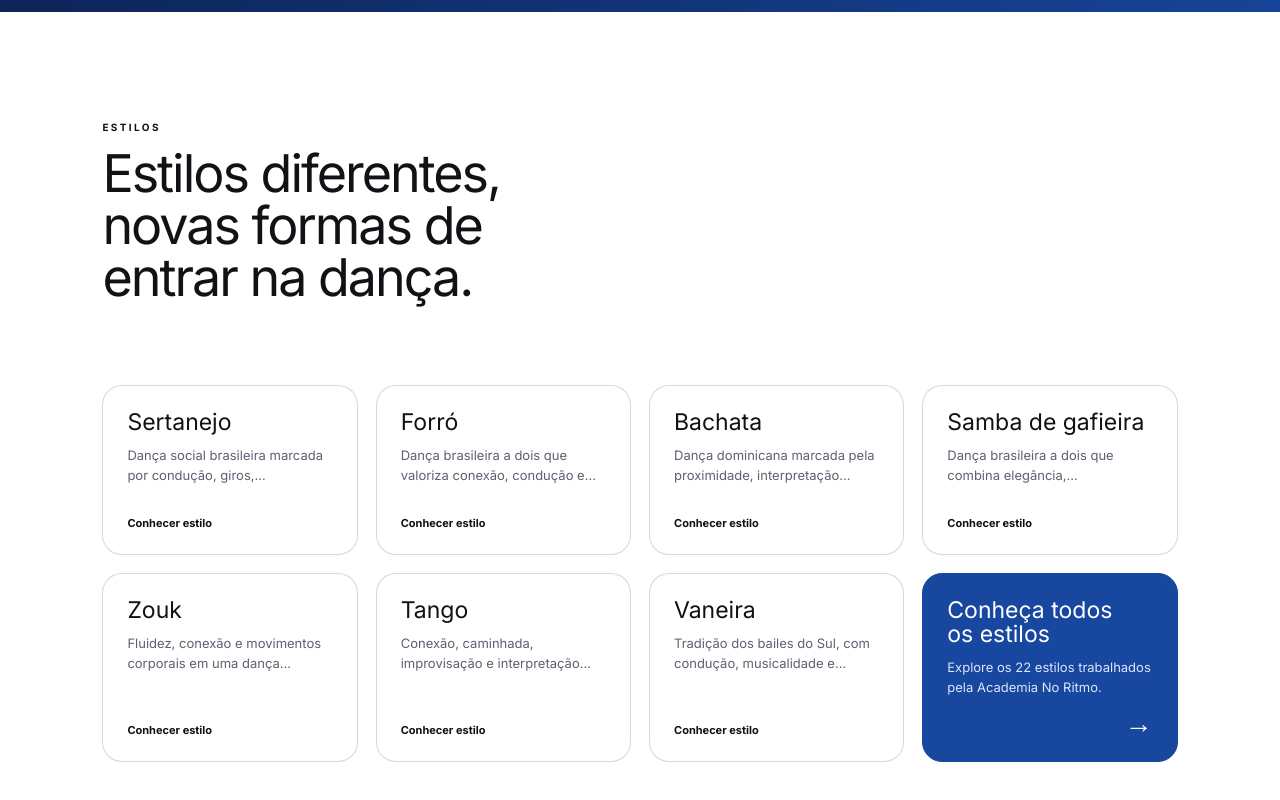
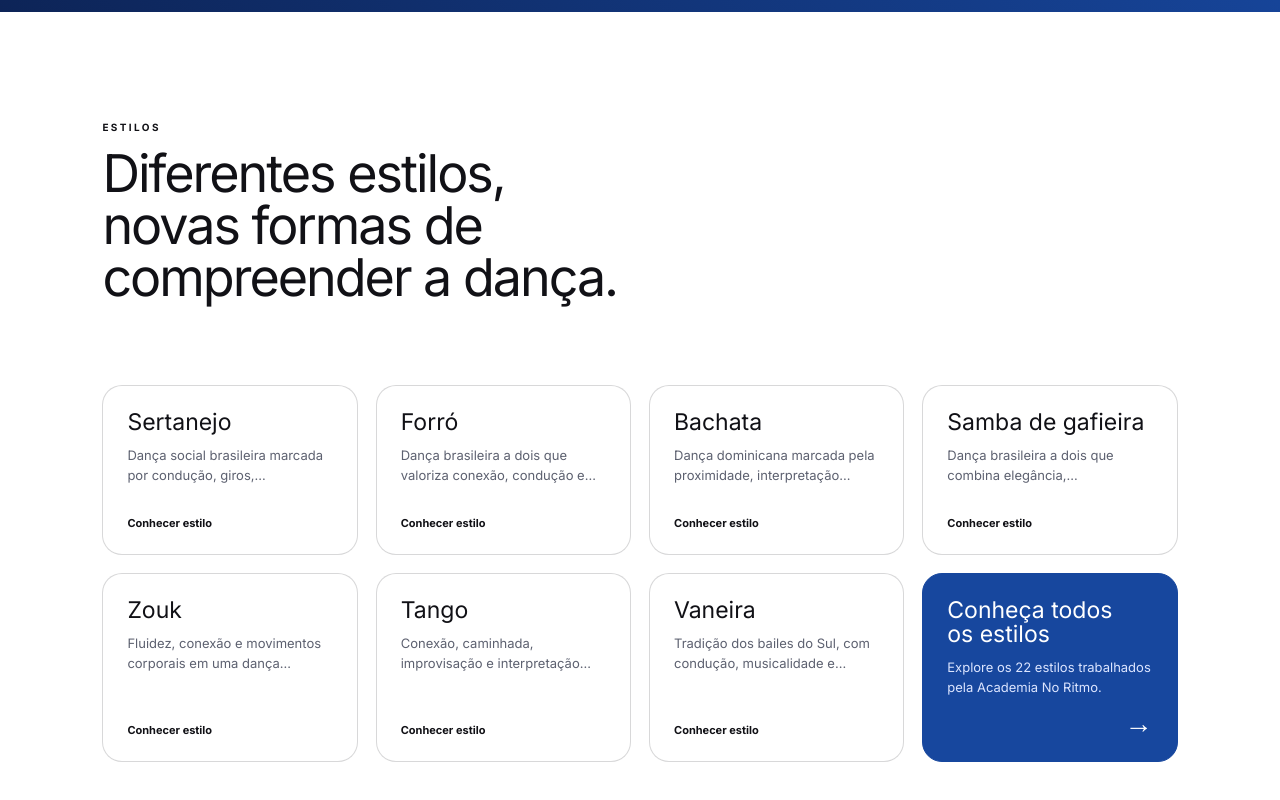
Before and after one commit to leonardodariva/no-ritmo-academia-de-danca, a Next.js app: page / in a window 1280 px wide. Shown: the part 3527-4327 px from the top of the page. Built offline with nearby package versions, Linux system fonts and the light colour scheme.

Commit message:
Atualiza titulo da secao de estilos

```diff
--- a/app/page.tsx
+++ b/app/page.tsx
@@ -93,7 +93,7 @@ export default function Home() {
     </section>
 
     <section className="home-modalities" id="estilos">
-      <div className="v4-section-heading"><p>Estilos</p><h2>Estilos diferentes, novas formas de entrar na dança.</h2></div>
+      <div className="v4-section-heading"><p>Estilos</p><h2>Diferentes estilos, novas formas de compreender a dança.</h2></div>
       <div className="home-modality-grid">{danceModalities.filter((item) => ["forro", "zouk", "samba-de-gafieira", "tango", "sertanejo", "vaneira", "bachata"].includes(item.slug)).map((item) => <Link href={`/modalidades#${item.slug}`} key={item.name}><h3>{item.name}</h3><p>{item.summary}</p><strong>Conhecer estilo</strong></Link>)}<Link className="home-modality-all" href="/modalidades"><h3>Conheça todos os estilos</h3><p>Explore os 22 estilos trabalhados pela Academia No Ritmo.</p><strong className="home-modality-arrow" aria-hidden="true">→</strong></Link></div>
     </section>
 
```
